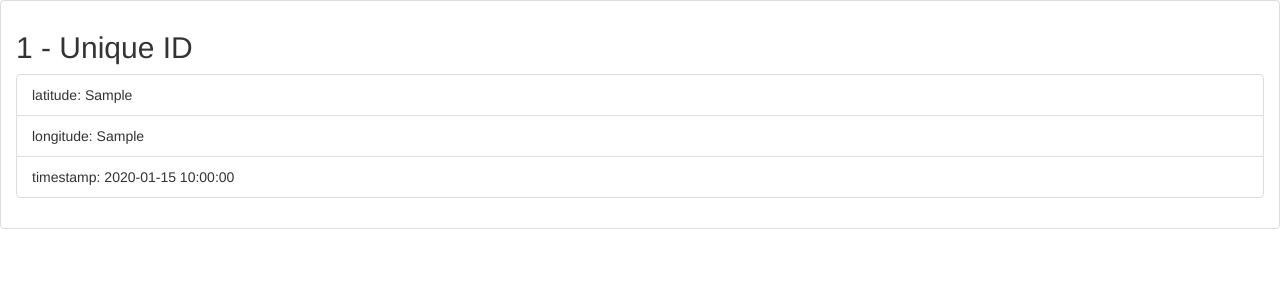
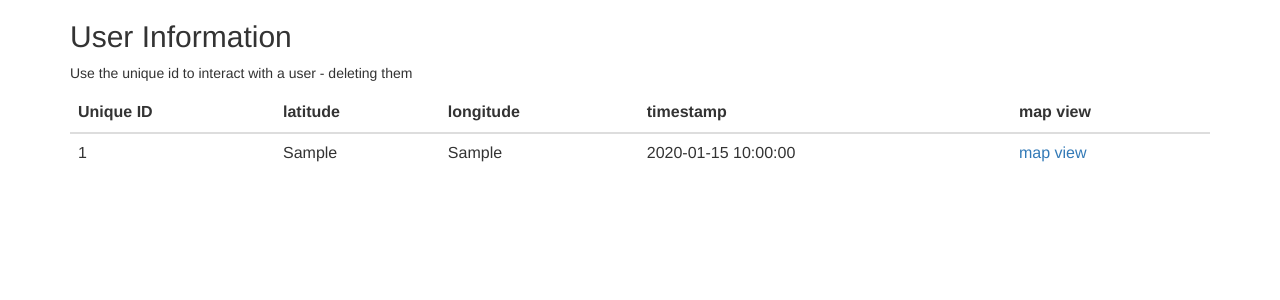
Before and after one commit to kidatsy/LocationShare, a Flask app: page /show_db in a window 1280 px wide. Shown: the top 300 px of the page. Run offline with Flask 2, Linux system fonts and the light colour scheme; tables that the repository leaves empty hold one stand-in row (values such as "Sample post"); some libraries are stand-ins or nearby versions.

Commit message:
map added

```diff
--- a/app/templates/show_db.html
+++ b/app/templates/show_db.html
@@ -6,8 +6,7 @@
 </head>
 <body onload="pingServer()">
 
-
-
+{#
 <ul class="list-group">
   {% for result in results %}
   <li class="list-group-item">
@@ -21,6 +20,34 @@
   </li>
   {% endfor %}
 </ul>
+#}
+
+<div class="container">
+  <h2>User Information</h2>
+  <p>Use the unique id to interact with a user - deleting them</p>
+  <table class="table">
+    <thead>
+      <tr>
+        <th>Unique ID</th>
+        <th>latitude</th>
+        <th>longitude</th>
+        <th>timestamp</th>
+        <th>map view</th>
+      </tr>
+    </thead>
+    <tbody>
+      {% for result in results %}
+        <tr>
+          <td>{{result.unique_id}}</td>
+          <td>{{result.latitude}}</td>
+          <td>{{result.longitude}}</td>
+          <td>{{result.timestamp}}</td>
+          <td><a href="/map_view/{{result.unique_id}}">map view</a></td>
+        </tr>
+      {% endfor %}
+    </tbody>
+  </table>
+</div>
 
 
 
@@ -42,6 +69,8 @@ function pingServer(){
    		window.location.reload(1);
 	}, one_minute);
 }
+
+
 </script>
 </body>
 </html>
--- a/app/views.py
+++ b/app/views.py
@@ -33,6 +33,17 @@ def generate_id():
     db.session.commit()
     return {"unique_id":unique_id,"padding":padding}
 
+def to_geojson(coordinates):
+    print("coordinates",coordinates)
+    dicter = {}
+    dicter["type"] = "Feature"
+    dicter["properties"] = {}
+    dicter["geometry"] = {
+        "type":"Point",
+        "coordinates":[float(coordinates[0]), float(coordinates[1])]
+        }
+    return dicter
+
 @app.route("/",methods=["GET","POST"])
 def index():
     return "stubbed index"
@@ -52,7 +63,7 @@ def delete_user():
 @app.route("/delete_all_users",methods=["GET","POST"])
 def delete_all_users():
     two_days_ago = datetime.now() - timedelta(days=2)
-    to_delete = db.query(User).filter(User.timestamp<two_days_ago).all()
+    to_delete = db.session.query(User).filter(User.timestamp<two_days_ago).all()
     [db.session.delete(deleteable_element) for deleteable_element in to_delete]
     db.session.commit()
     return "successful"
@@ -66,12 +77,19 @@ def send_url():
 def get_location(id):
     return render_template("get_location.html")
 
+@app.route("/map_view/<unique_id>",methods=["GET","POST"])
+def map_view(unique_id):
+    print("unique_id",unique_id)
+    user = User.query.filter_by(unique_id=unique_id).first()
+    locations = to_geojson([user.latitude,user.longitude])
+    return render_template("map_view.html",locations=json.dumps(locations))
+
 @app.route("/show_db",methods=["GET","POST"])
 def show_db():
     return render_template("show_db.html",results=User.query.all())
+
 @app.route("/get_location_information",methods=["GET","POST"])
 def get_location_information():
-
     jsdata = request.form["javascript_data"]
     jsdata = json.loads(jsdata)
     latitude = jsdata["latitude"]
```
Also changed, not shown: app/templates/map_view.html (added, +26 -0 lines), auto_delete_database.py (+16 -7 lines), documentation/the_plan.md (+2 -10 lines).
